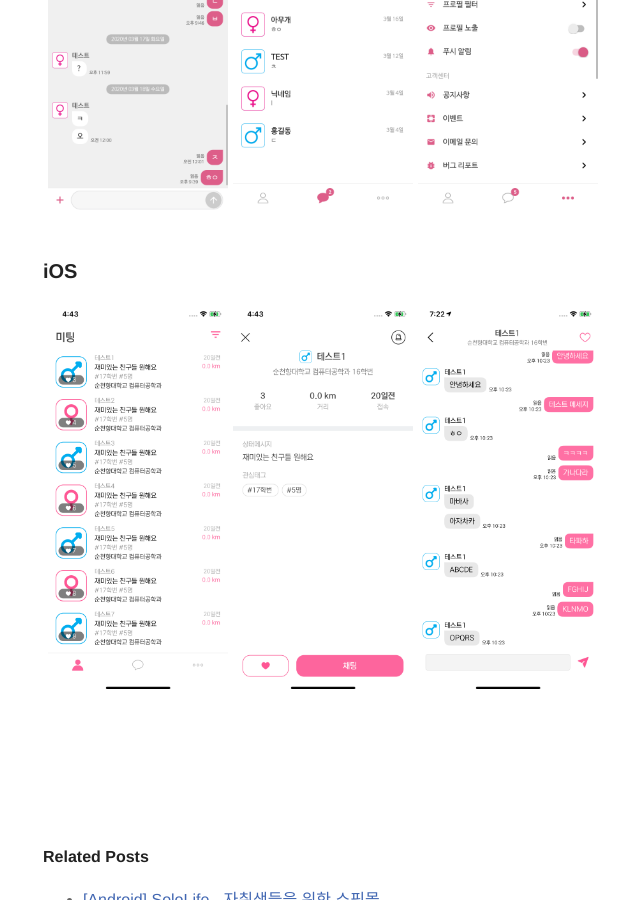
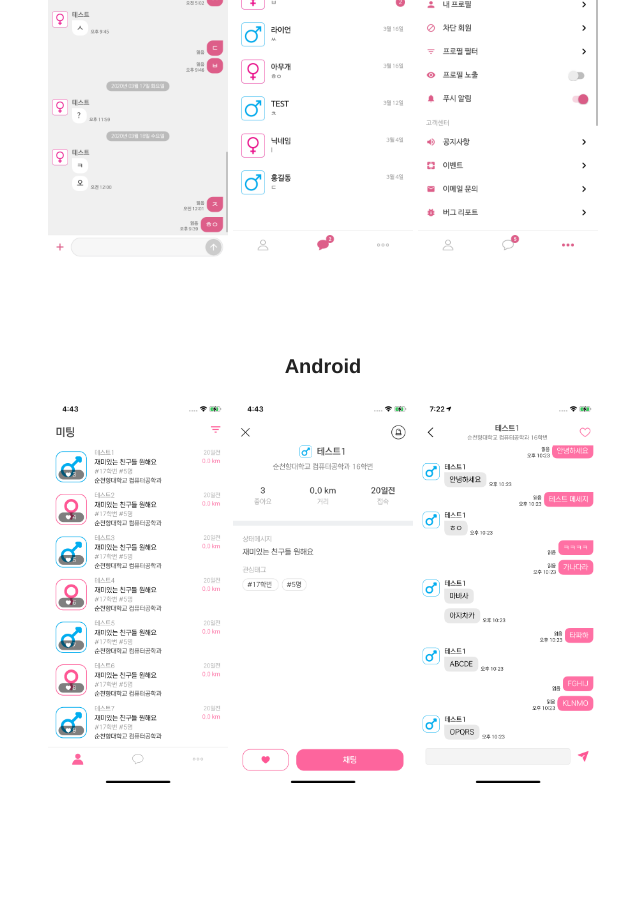
Before and after one commit to ry4nkim/ry4nkim.github.io, a Jekyll site: the page built from _posts/2020-01-01-android-ios-tingple.markdown, in a window 1280 px wide and 900 px high, scrolled down 1419 px. Shown: the whole window, without its empty margins (317-957 px from the left). Built offline with Jekyll 4.4.1, drawn with Linux system fonts in a browser that asks for light colours; comment, search, counter and statistics services are not loaded.

Commit message:
Update 2020-01-01-android-ios-tingple.markdown

```diff
--- a/_posts/2020-01-01-android-ios-tingple.markdown
+++ b/_posts/2020-01-01-android-ios-tingple.markdown
@@ -34,8 +34,8 @@ author: ry4nkim
 ### Description:
 
 ### Screenshot:
-
-### Android
+<br>
+<h3 style="text-align: center;">Android</h3>
 <p align="center">
   <img src="/assets/images/android-ios-tingple/1.jpg" width="180">
   <img src="/assets/images/android-ios-tingple/2.jpg" width="180">
@@ -44,8 +44,8 @@ author: ry4nkim
   <img src="/assets/images/android-ios-tingple/5.png" width="180">
   <img src="/assets/images/android-ios-tingple/6.png" width="180">
 </p>
-
-### iOS
+<br>
+<h3 style="text-align: center;">Android</h3>
 <p align="center">
   <img src="/assets/images/android-ios-tingple/7.png" width="180">
   <img src="/assets/images/android-ios-tingple/8.png" width="180">
```
